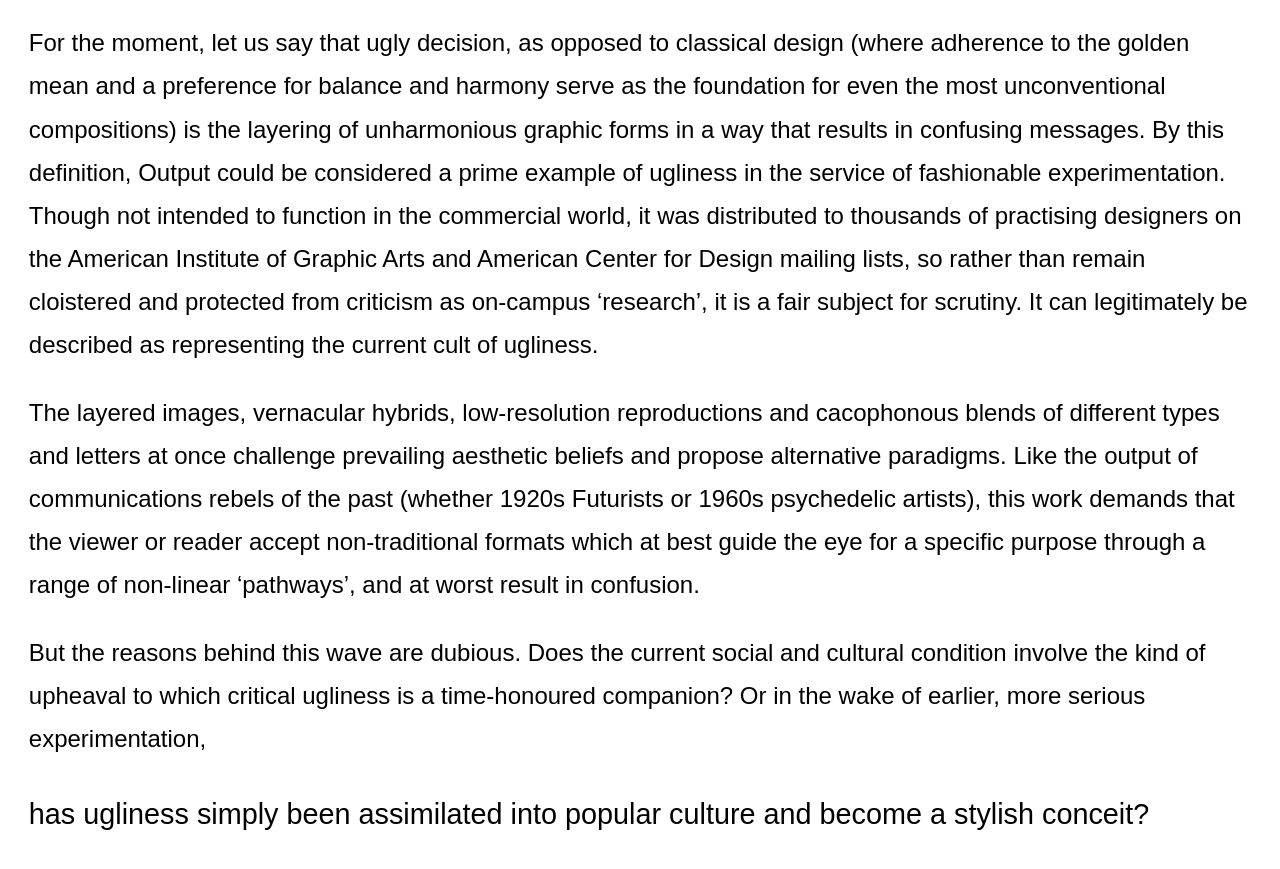
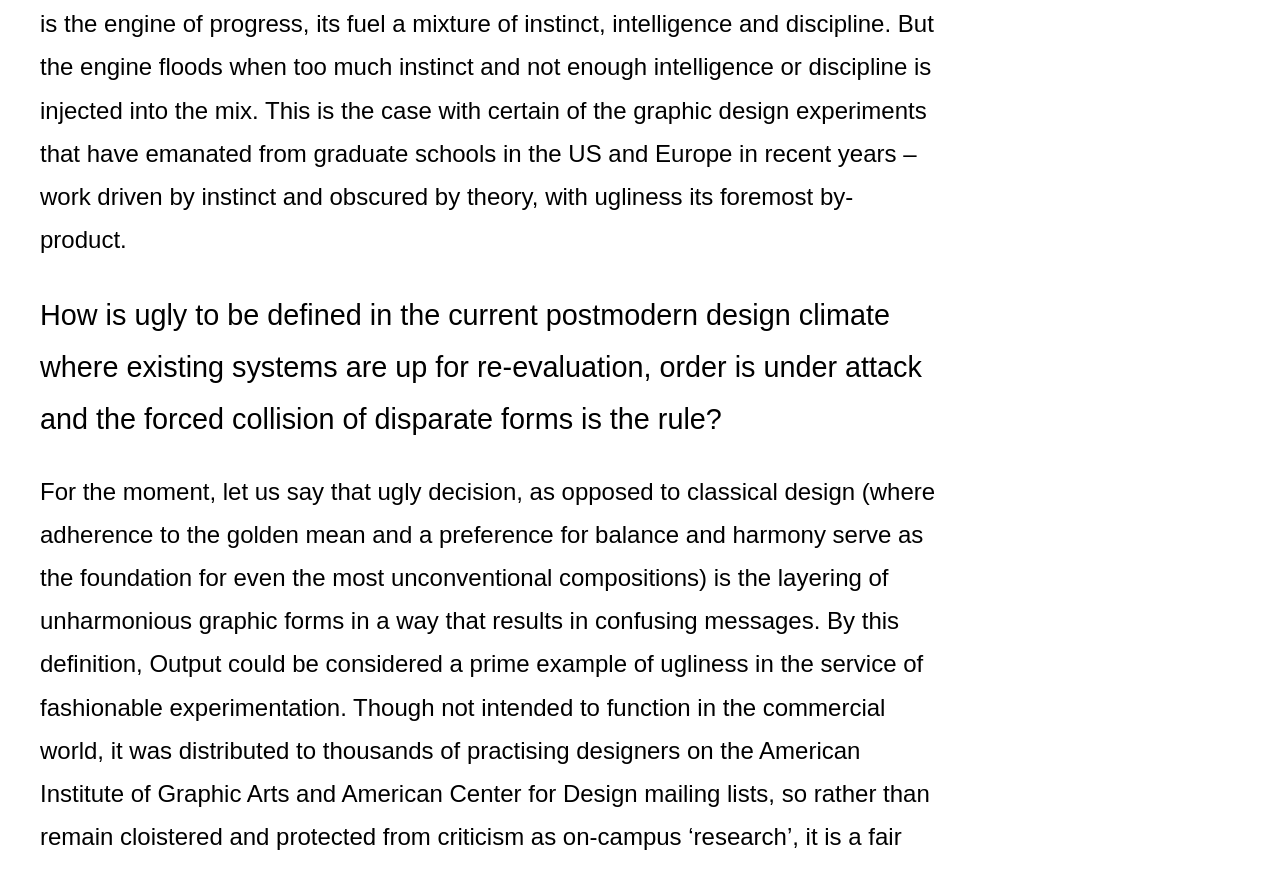
Before and after one commit to emmadesuyrot/binding, a plain HTML site: page index.html in a window 1280 px wide. Shown: the part 1931-2800 px from the top of the page. Drawn offline with Linux system fonts and the light colour scheme; a web font is replaced by a local one.

Commit message:
Figuring out grid layout

```diff
--- a/assets/direction-1.css
+++ b/assets/direction-1.css
@@ -1,8 +1,3 @@
-
-.article-container {
-
-}
-
 .underline {
 	text-decoration: underline;
 	color: deeppink;
@@ -64,8 +59,15 @@ p {
 body {
 	gap: 20px;
 	line-height: 1.5rem;
-	padding: 1.8rem;
 	background-color: rgb(255, 255, 255);
+}
+
+.article-container {
+	grid-template-columns: 1fr; /* Single column layout */
+}
+
+h1, h2, .content-1, .content-2, .content-3, .content-4, .bold, .question {
+grid-column: 1 / -1; /* Each element spans the full width */
 }
 
 @media screen and (min-width: 1280px) {
@@ -75,9 +77,33 @@ body {
 	}
 
 	.article-container {
-
+		display: grid;
+		grid-template-columns: repeat(4, 1fr);
+		gap: 1rem;
+		max-width: 1200px;
+		margin: 0 auto;
+		grid-template-rows: auto;
 	}
 
+	.article-container h1 {
+		grid-column: 1 / -1; /* Spans the entire grid width */
+	}
+
+	.article-container h2 {
+		grid-column: 1 / -1; /* Spans the entire grid width */
+	}
+
+	.content-1,
+	.content-2,
+	.content-3,
+	.content-4 {
+		grid-column: 1 / span 3;
+	}
+
+	.bold,
+	.question {
+		grid-column: 2 / 5;
+	}
 
 	.bold {
 		font-size: 1.8rem;
```
